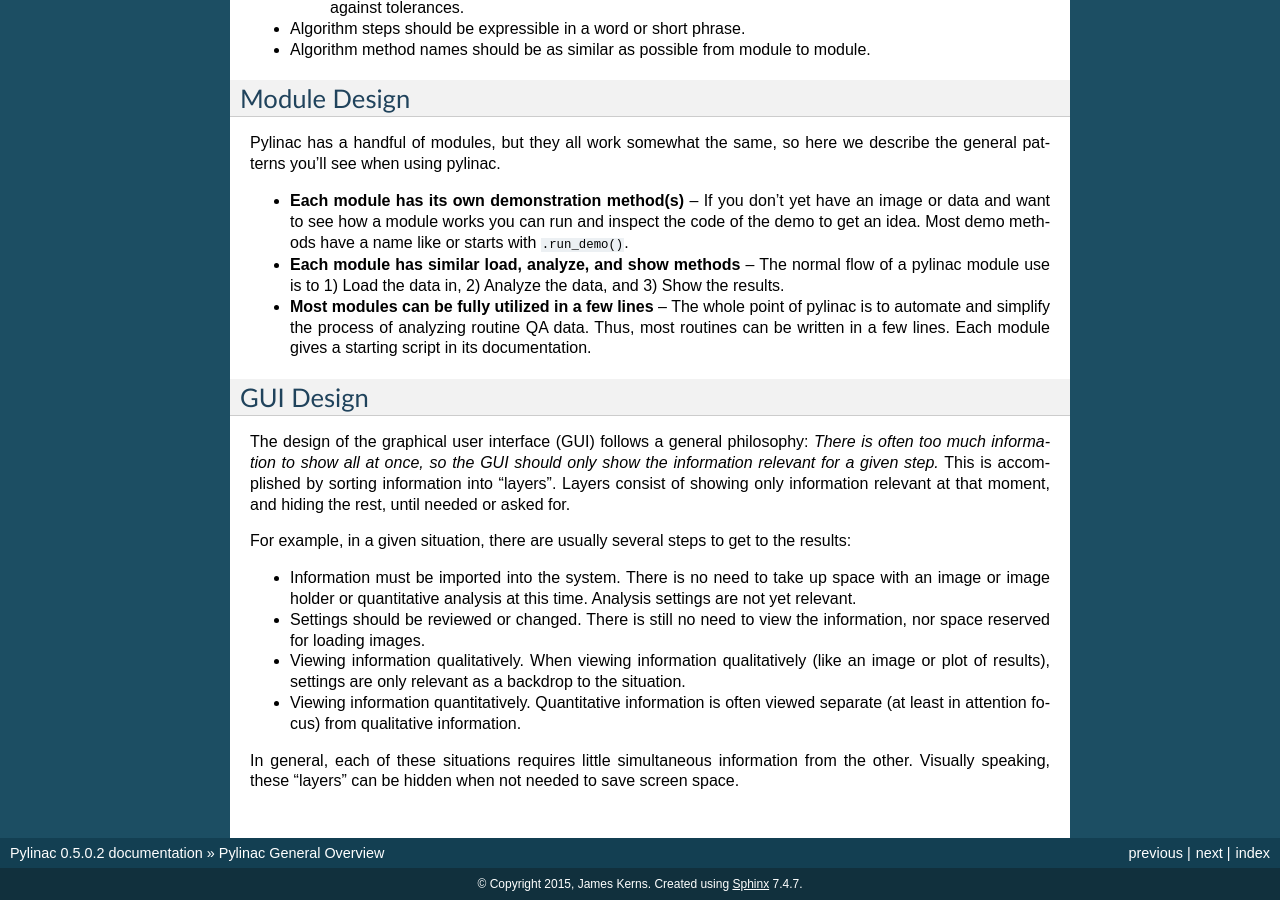
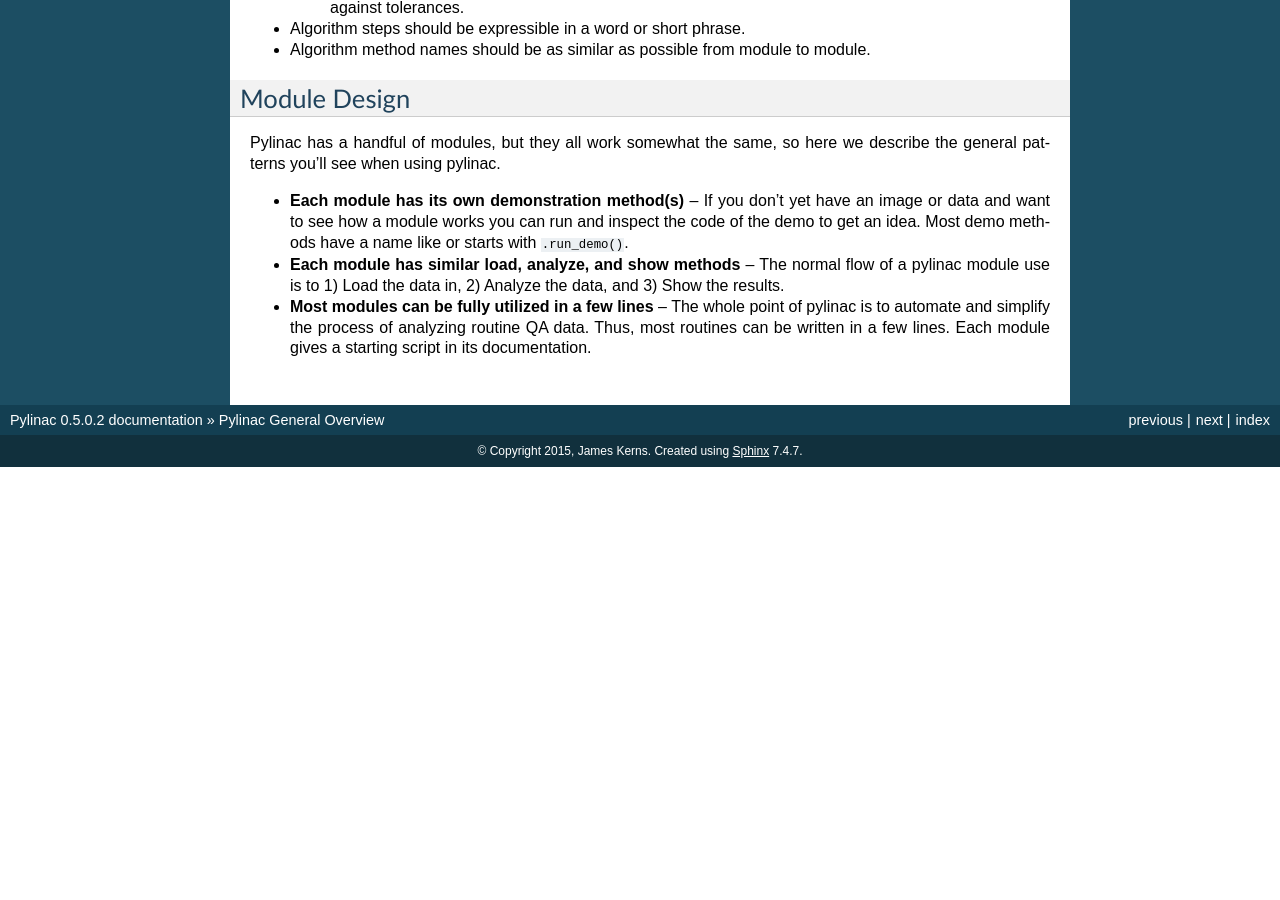
Before and after one commit to jrkerns/pylinac, a Sphinx documentation site: the page built from docs/source/overview.rst, in a window 1280 px wide and 900 px high, scrolled down 1611 px. Built offline with Sphinx 7.4.7, drawn with Linux system fonts in a browser that asks for light colours; after the commit the page ends 2078 px from its top, so only the background shows below that.

Commit message:
removed GUI design part of overview; no GUI will be made

```diff
--- a/docs/source/overview.rst
+++ b/docs/source/overview.rst
@@ -74,23 +74,3 @@
 * **Most modules can be fully utilized in a few lines** -- The whole point of pylinac is to automate and simplify the process of
   analyzing routine QA data. Thus, most routines can be written in a few lines. Each module gives a starting script
   in its documentation.
-
-GUI Design
-----------
-
-The design of the graphical user interface (GUI) follows a general philosophy: *There is often too much information to show all at once,
-so the GUI should only show the information relevant for a given step.* This is accomplished by sorting information into "layers". Layers
-consist of showing only information relevant at that moment, and hiding the rest, until needed or asked for.
-
-For example, in a given situation, there are usually several steps to get to the results:
-
-* Information must be imported into the system. There is no need to take up space with an image or image holder or quantitative analysis at
-  this time. Analysis settings are not yet relevant.
-* Settings should be reviewed or changed. There is still no need to view the information, nor space reserved for loading images.
-* Viewing information qualitatively. When viewing information qualitatively (like an image or plot of results),
-  settings are only relevant as a backdrop to the situation.
-* Viewing information quantitatively. Quantitative information is often viewed separate (at least in attention focus) from qualitative
-  information.
-
-In general, each of these situations requires little simultaneous information from the other. Visually speaking,
-these "layers" can be hidden when not needed to save screen space.
```
